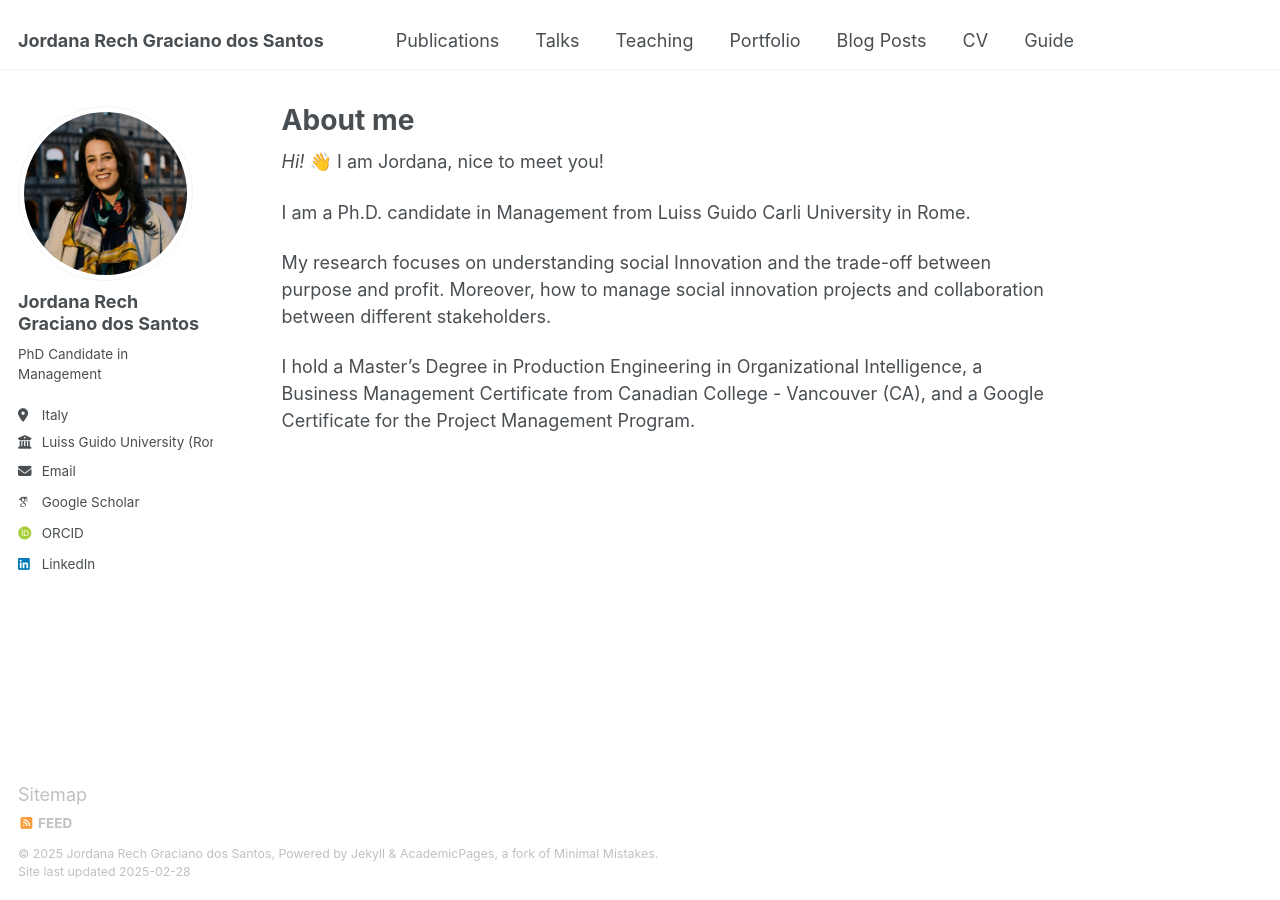
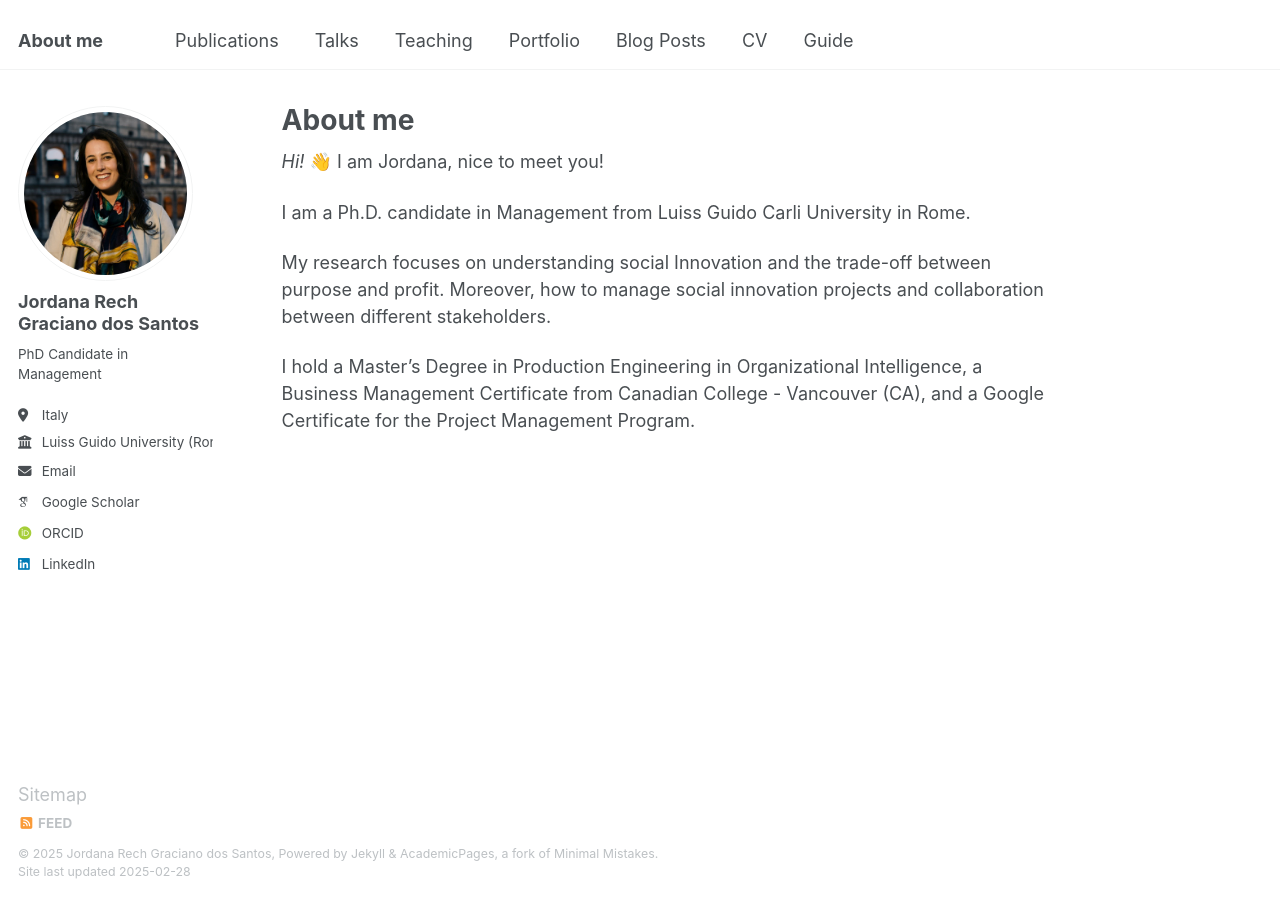
Before and after one commit to jordanarechgs/Jordana-Rech-Graciano-dos-Santos, a Jekyll site: the page built from _pages/about.md, in a window 1280 px wide. Built offline with Jekyll 4.4.1, drawn with Linux system fonts in a browser that asks for light colours; some web fonts are replaced.

Commit message:
Update _config.yml

```diff
--- a/_config.yml
+++ b/_config.yml
@@ -9,7 +9,7 @@
 # Basic Site Settings
 locale                   : "Rome - Italy"
 site_theme               : "default"
-title                    : "Jordana Rech Graciano dos Santos"
+title                    : "About me"
 title_separator          : "-"
 name                     : &name "Jordana Rech Graciano dos Santos"
 description              : &description "personal description"
```
